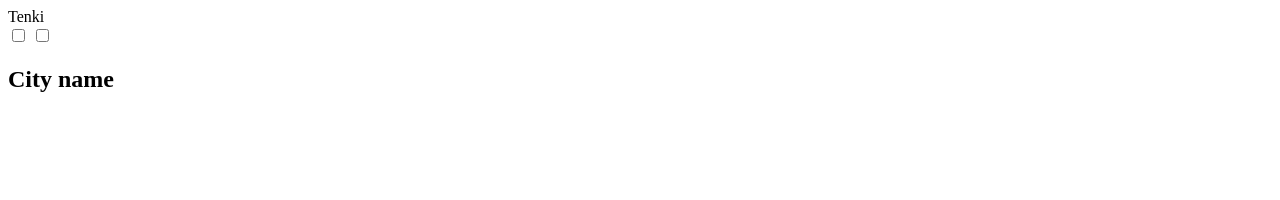
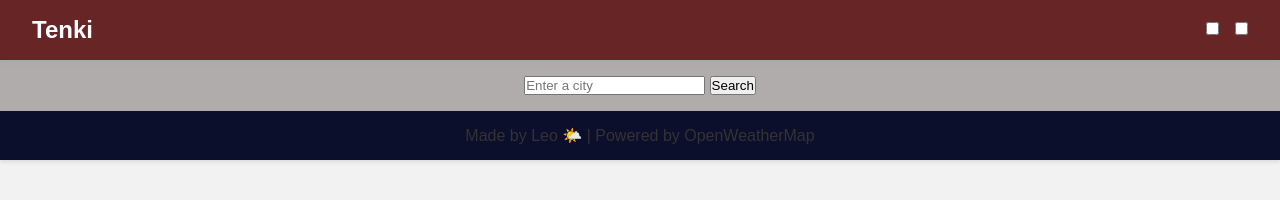
Before and after one commit to LeoCba07/tenki-app, a plain HTML site: page index.html in a window 1280 px wide. Drawn offline with Linux system fonts and the light colour scheme.

Commit message:
Small changes towards structure

```diff
--- a/index.html
+++ b/index.html
@@ -9,8 +9,16 @@
 </head>
 <body>
   <header>
+    <div id="navbar">
       <nav class="navbar">
         <div id="tenki-logo">Tenki</div>
+
+        <!-- Hidden until user searches for a city first-->
+        <div id="navbar-search" class="hidden">
+          <input type="text" placeholder="Search another city"/>
+          <button>Search</button>
+        </div>
+
         <div id="navbar-toggles">
           <label class="switch" id="darkmode">
             <input type="checkbox">
@@ -22,18 +30,49 @@
           </label>
         </div>
 
-      <!-- This will be hidden until user searches for a city first-->
-      <div id="navbar-search" class="hidden">
-        <input type="text" placeholder="Search another city" />
+
+      </nav>
+    </div>
+  </header>
+  <main role="main">
+    <!-- Show this first -->
+    <section id="home-view">
+      <div class="search-box">
+      <input type="text" placeholder="Enter a city" />
       <button>Search</button>
     </div>
-    </nav>
-  </header>
-  <main role="main">
-    <article>
+    </section>
+    <!-- Show this after search-->
+    <section id="forecast-view" class="hidden">
+    <div class="weather">
+      <div class="city-info">
           <h2>City name</h2>
+          <h3>Country name</h3>
+          <h4>Current time</h4>
+        </div>
+        <div class="forecast-card">
 
-    </article>
+        </div>
+        <div class="forecast-card">
+
+        </div>
+        <div class="forecast-card">
+
+        </div>
+        <div class="forecast-card">
+
+        </div>
+        <div class="forecast-card">
+
+        </div>
+        <div class="forecast-card">
+
+        </div>
+      </div>
+    </section>
   </main>
+  <footer>
+  <p>Made by Leo 🌤️ | Powered by OpenWeatherMap</p>
+  </footer>
 </body>
 </html>
--- a/style.css
+++ b/style.css
@@ -1,3 +1,79 @@
 .hidden {
-  display: none;
+  display: none !important;
 }
+
+* {
+  margin: 0;
+  padding: 0;
+  box-sizing: border-box;
+}
+
+body {
+  font-family: sans-serif;
+  background-color: #f2f2f2;
+  color: #333;
+}
+
+.navbar {
+  display: flex;
+  justify-content: space-between;
+  align-items: center;
+  padding: 1rem 2rem;
+  background-color: #500000d8;
+  box-shadow: 0 2px 4px rgba(0, 0, 0, 0.1);
+  gap: 1rem; /* space between items if they shrink */
+}
+
+#tenki-logo {
+  font-size: 1.5rem;
+  font-weight: bold;
+  color: rgb(255, 255, 255);
+}
+
+#navbar-search {
+  display: flex;
+  gap: 0.5rem;
+  flex: 1;
+  justify-content: center;
+}
+
+#navbar-search input {
+  padding: 0.5rem;
+  border: 1px solid #ccc;
+  border-radius: 5px;
+  min-width: 200px;
+}
+
+#navbar-search button {
+  padding: 0.5rem 1rem;
+  background-color: #0077ff;
+  color: white;
+  border: none;
+  border-radius: 5px;
+  cursor: pointer;
+}
+
+#navbar-toggles {
+  display: flex;
+  gap: 1rem;
+}
+
+#home-view {
+  display: flex;
+  justify-content: center;
+  align-items: center;
+  padding: 1rem;
+  background-color: #a39d9dd2;
+  box-shadow: 0 2px 4px rgba(0, 0, 0, 0.1);
+  gap: 1rem
+}
+
+footer {
+  display: flex;
+  justify-content: center;
+  align-items: center;
+  padding: 15px;
+  background-color: #0b0f2b;
+  box-shadow: 0 2px 4px rgba(0, 0, 0, 0.1);
+  gap: 25px;
+}
```
Lines whose indentation alone changed are shown as unchanged.
